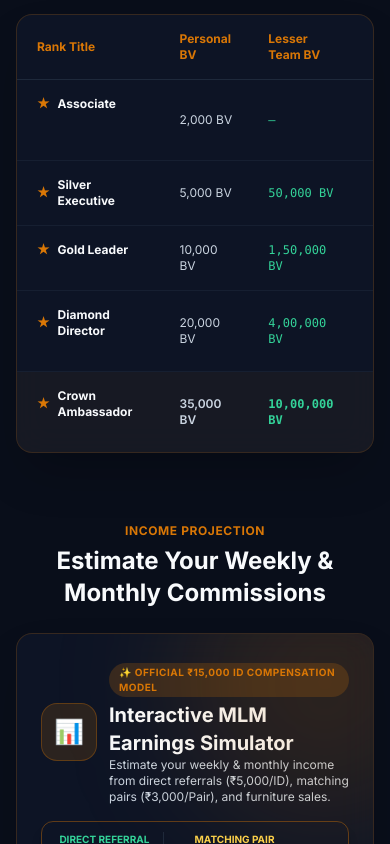
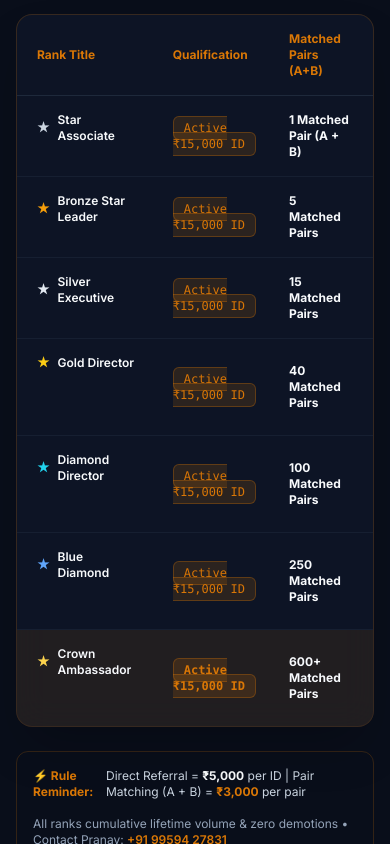
Before and after one commit to dreamcomfortfurniturein-lab/dreamcomfortfurnitureindia, a Next.js app: page /business-plan in a window 390 px wide. Shown: the part 7040-7884 px from the top of the page. Built offline with nearby package versions, Linux system fonts and the light colour scheme; no server answers.

Commit message:
feat: upgrade leadership rank advancement and rewards matrix for 15000 plan

```diff
--- a/app/business-plan/page.tsx
+++ b/app/business-plan/page.tsx
@@ -43,49 +43,67 @@ export default function BusinessPlanPage() {
 
   const ranks = [
     {
-      rank: "Associate",
-      personalBV: "2,000 BV",
-      teamBV: "—",
-      directs: "1 Active",
-      binaryRate: "8%",
-      matchingBonus: "—",
-      rewards: "Wholesale Margin Access & Back-Office CRM",
+      rank: "Star Associate",
+      packageReq: "Active ₹15,000 ID",
+      pairs: "1 Matched Pair (A + B)",
+      directs: "2 Directs (₹10,000 Bonus)",
+      pairingIncome: "₹3,000",
+      rewards: "Bio-Magnetic Kit + Official IBO Welcome Pin & CRM Access",
+      badgeColor: "text-slate-300",
+    },
+    {
+      rank: "Bronze Star Leader",
+      packageReq: "Active ₹15,000 ID",
+      pairs: "5 Matched Pairs",
+      directs: "4 Directs (₹20,000 Bonus)",
+      pairingIncome: "₹15,000",
+      rewards: "Smart Kitchen Suite / Android Tablet + Bronze Trophy",
+      badgeColor: "text-amber-500",
     },
     {
       rank: "Silver Executive",
-      personalBV: "5,000 BV",
-      teamBV: "50,000 BV",
-      directs: "2 Active",
-      binaryRate: "10%",
-      matchingBonus: "Gen 1 (5%)",
-      rewards: "Silver Trophy & ₹10,000 Tech Gadget Grant",
+      packageReq: "Active ₹15,000 ID",
+      pairs: "15 Matched Pairs",
+      directs: "6 Directs (₹30,000 Bonus)",
+      pairingIncome: "₹45,000",
+      rewards: "50-inch 4K Smart TV / Luxury Sofa Voucher + Goa 3N/4D Flight Tour",
+      badgeColor: "text-slate-200",
     },
     {
-      rank: "Gold Leader",
-      personalBV: "10,000 BV",
-      teamBV: "1,50,000 BV",
-      directs: "4 Active",
-      binaryRate: "11%",
-      matchingBonus: "Gen 1-2 (5%)",
-      rewards: "Goa 3N/4D Leadership Summit & ₹25,000 Cash",
+      rank: "Gold Director",
+      packageReq: "Active ₹15,000 ID",
+      pairs: "40 Matched Pairs",
+      directs: "8 Directs (₹40,000 Bonus)",
+      pairingIncome: "₹1,20,000",
+      rewards: "Thailand / Malaysia International Flight Tour + 1.5 Ton Inverter AC",
+      badgeColor: "text-yellow-400",
     },
     {
       rank: "Diamond Director",
-      personalBV: "20,000 BV",
-      teamBV: "4,00,000 BV",
-      directs: "6 Active",
-      binaryRate: "12%",
-      matchingBonus: "Gen 1-3 (5%, 4%, 3%)",
-      rewards: "Dubai 5-Star International Tour + Luxury Car Fund",
+      packageReq: "Active ₹15,000 ID",
+      pairs: "100 Matched Pairs",
+      directs: "12 Directs (₹60,000 Bonus)",
+      pairingIncome: "₹3,00,000",
+      rewards: "Dubai 5-Star Luxury Couple Tour + Royal Teak Master Suite + ₹50k Car Fund",
+      badgeColor: "text-cyan-400",
+    },
+    {
+      rank: "Blue Diamond",
+      packageReq: "Active ₹15,000 ID",
+      pairs: "250 Matched Pairs",
+      directs: "15 Directs (₹75,000 Bonus)",
+      pairingIncome: "₹7,50,000",
+      rewards: "Kia Seltos / Hyundai Creta SUV Downpayment + European Luxury Tour",
+      badgeColor: "text-blue-400",
     },
     {
       rank: "Crown Ambassador",
-      personalBV: "35,000 BV",
-      teamBV: "10,00,000 BV",
-      directs: "10 Active",
-      binaryRate: "12%",
-      matchingBonus: "Gen 1-5 (Full Deep Match)",
-      rewards: "BMW Luxury Sedan + ₹1,00,000/mo Royal Villa Allowance",
+      packageReq: "Active ₹15,000 ID",
+      pairs: "600+ Matched Pairs",
+      directs: "20 Directs (₹1,00,000 Bonus)",
+      pairingIncome: "₹18,00,000+",
+      rewards: "Mercedes-Benz / BMW Luxury Car + ₹1,00,000/mo Dream Villa Home Allowance",
+      badgeColor: "text-amber-300",
     },
   ];
 
@@ -318,15 +336,15 @@ export default function BusinessPlanPage() {
           </div>
 
           <div className="glass-card rounded-2xl border border-navy-700 overflow-x-auto shadow-2xl">
-            <table className="w-full text-left text-xs sm:text-sm border-collapse min-w-[700px]">
+            <table className="w-full text-left text-xs sm:text-sm border-collapse min-w-[760px]">
               <thead>
                 <tr className="bg-navy-950/80 border-b border-navy-700 text-gold font-display">
                   <th className="py-4 px-5 font-bold">Rank Title</th>
-                  <th className="py-4 px-4 font-bold">Personal BV</th>
-                  <th className="py-4 px-4 font-bold">Lesser Team BV</th>
+                  <th className="py-4 px-4 font-bold">Qualification</th>
+                  <th className="py-4 px-4 font-bold">Matched Pairs (A+B)</th>
                   <th className="py-4 px-4 font-bold">Direct Sponsors</th>
-                  <th className="py-4 px-4 font-bold">Binary %</th>
-                  <th className="py-4 px-5 font-bold">Elite Rewards & Allowances</th>
+                  <th className="py-4 px-4 font-bold">Pair Matching Income</th>
+                  <th className="py-4 px-5 font-bold">Elite Rewards & Luxury Allowances</th>
                 </tr>
               </thead>
               <tbody className="divide-y divide-navy-700/60 text-slate-300">
@@ -334,17 +352,27 @@ export default function BusinessPlanPage() {
                   <tr
                     key={r.rank}
                     className={`hover:bg-navy-800/40 transition-colors ${
-                      i === ranks.length - 1 ? "bg-gold/5 font-semibold" : ""
+                      i === ranks.length - 1 ? "bg-gold/10 font-semibold border-t-2 border-gold/40" : ""
                     }`}
                   >
                     <td className="py-4 px-5 text-sand-100 font-bold flex items-center gap-2">
-                      <span className="text-gold">★</span>
-                      <span>{r.rank}</span>
+                      <span className={r.badgeColor || "text-gold"}>★</span>
+                      <span className="font-semibold text-sand-100">{r.rank}</span>
                     </td>
-                    <td className="py-4 px-4">{r.personalBV}</td>
-                    <td className="py-4 px-4 text-emerald-400 font-mono">{r.teamBV}</td>
-                    <td className="py-4 px-4">{r.directs}</td>
-                    <td className="py-4 px-4 font-bold text-gold">{r.binaryRate}</td>
+                    <td className="py-4 px-4 text-xs font-mono text-slate-300">
+                      <span className="px-2.5 py-1 rounded-md bg-gold/15 text-gold border border-gold/30">
+                        {r.packageReq}
+                      </span>
+                    </td>
+                    <td className="py-4 px-4 font-bold text-sand-100">
+                      {r.pairs}
+                    </td>
+                    <td className="py-4 px-4 text-emerald-400 font-medium">
+                      {r.directs}
+                    </td>
+                    <td className="py-4 px-4 font-bold text-gold font-mono text-sm">
+                      {r.pairingIncome}
+                    </td>
                     <td className="py-4 px-5 text-sand-100 font-medium">
                       {r.rewards}
                     </td>
@@ -352,6 +380,15 @@ export default function BusinessPlanPage() {
                 ))}
               </tbody>
             </table>
+          </div>
+          <div className="flex flex-wrap items-center justify-between gap-4 p-4 rounded-xl bg-navy-950/70 border border-gold/20 text-xs sm:text-sm text-slate-300">
+            <div className="flex items-center gap-2">
+              <span className="text-gold font-bold">⚡ Rule Reminder:</span>
+              <span>Direct Referral = <strong className="text-sand-100">₹5,000</strong> per ID | Pair Matching (A + B) = <strong className="text-gold">₹3,000</strong> per pair</span>
+            </div>
+            <div className="text-slate-400 text-xs">
+              All ranks cumulative lifetime volume & zero demotions • Contact Pranay: <span className="text-gold font-semibold">+91 99594 27831</span>
+            </div>
           </div>
         </div>
 
```
